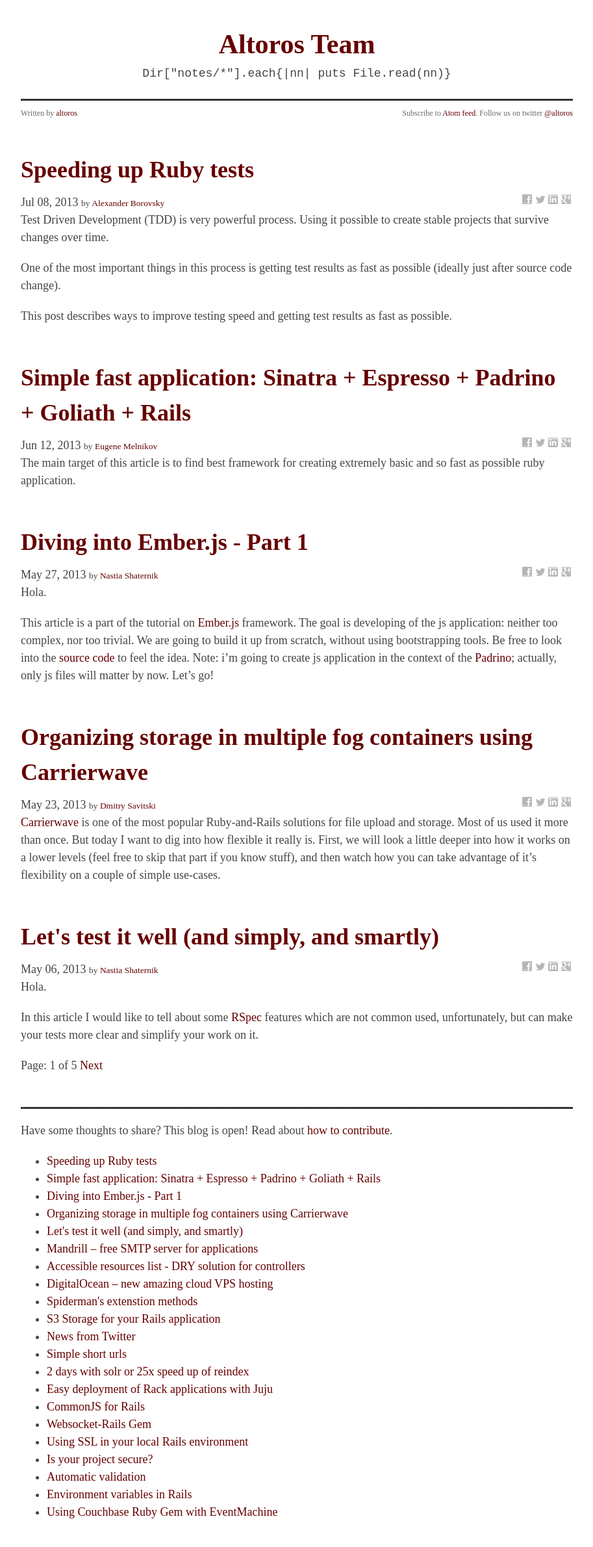
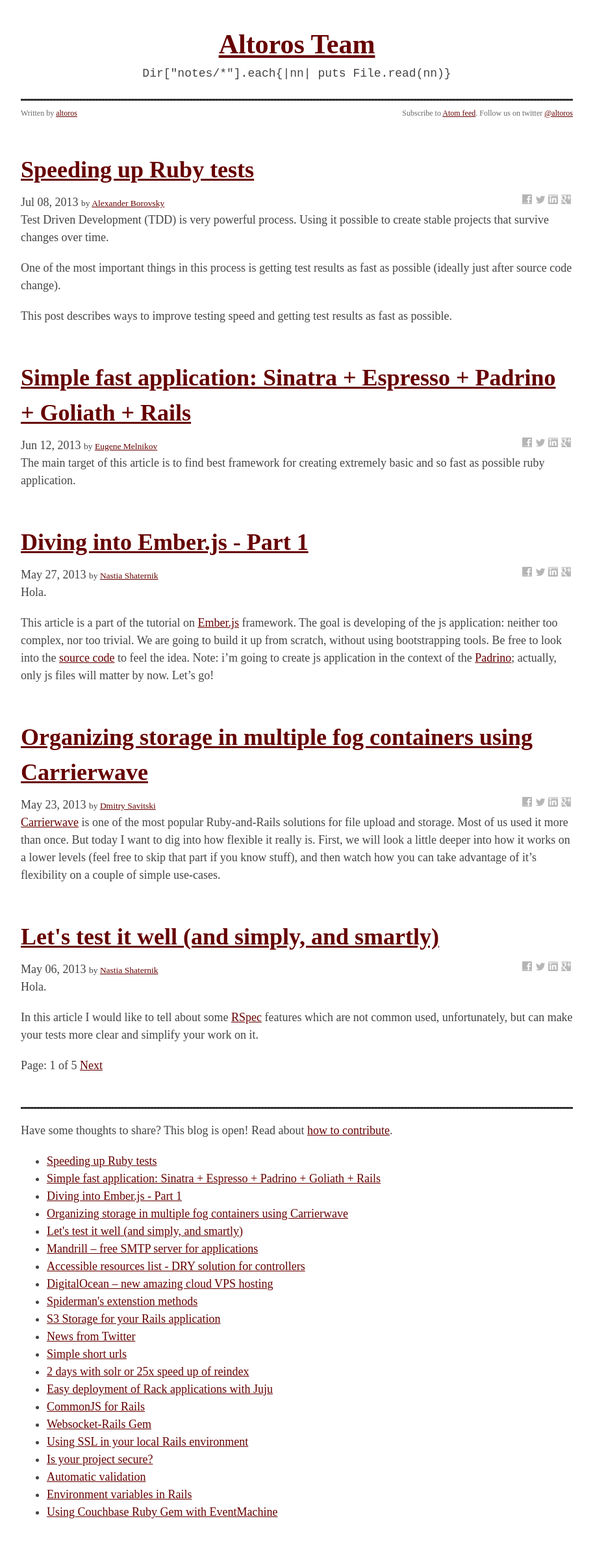
Before and after one commit to Altoros/altoros.github.com, a Jekyll site: the page built from index.html, in a window 1280 px wide. Shown: the whole page at 65% size, without its empty margins (183-1096 px from the left). Built offline with Jekyll 4.4.1, drawn with Linux system fonts in a browser that asks for light colours; Markdown is read by kramdown in place of the engine named in the settings; the list of posts is cut into pages by our own code.

Commit message:
Underline links to emphasize them in text
http://altoros.github.io/2013/diving-into-emberjs-part-1/#comment-965385612

```diff
--- a/stylesheets/stylesheet.css
+++ b/stylesheets/stylesheet.css
@@ -481,10 +481,6 @@ p, ul, ol, table, pre, dl {
 
 a {
   color: #600;
-  text-decoration: none;
-}
-a:hover {
-  text-decoration: underline;
 }
 
 a small {
```
